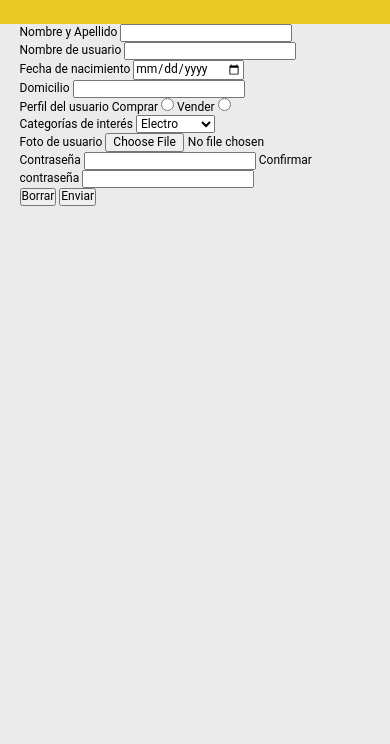
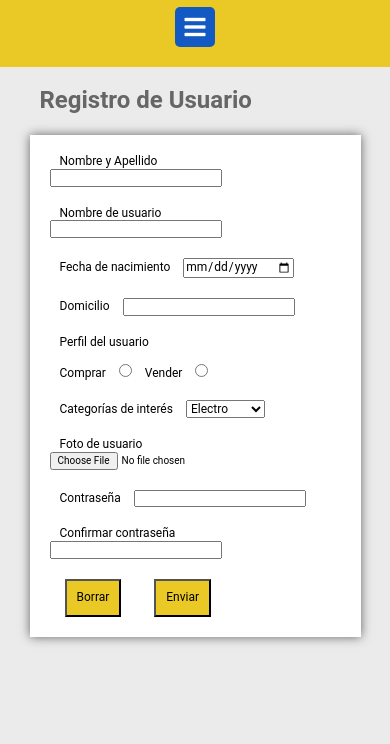
Before and after one commit to pamela-londero/heroku, a website: page views/register.html in a window 390 px wide. Shown: the part 100-844 px from the top of the page. Drawn offline with Linux system fonts and the light colour scheme; a web font is replaced by a local one.

Commit message:
finaliza cambios en formularios

```diff
--- a/public/css/styles.css
+++ b/public/css/styles.css
@@ -244,11 +244,14 @@ h5 {
     }
 }
 
+/*formulario login*/
 .formulario {
-    margin: 20px;
     background-color: white;
     padding: 20px;
-    width: 90%;
+    width: 60%;
+    margin: auto;
+    margin-top: 20px;
+    box-shadow: 0px 0px 10px rgb(100 100 100);
 }
 
 .nombre {
@@ -259,39 +262,47 @@ h5 {
     padding: 10px;
 }
 
+label {
+    padding: 10px;
+}
+
+.pass label {
+    padding: 30px;
+}
+
 .login-button:hover {
     background-color: #0022AA;
 }
 
 .login-button {
-    background-color: rgb(60, 185, 60);
+    background-color: #EAC926;
+    padding: 5px;
+    margin: 15px 50px;
 }
 
-.create-form {
-    padding: 20px 15px;
-    width: 90%;
+/*formulario register*/
+.form-registro {
+    padding: 10px;
+    margin: 10px;
+    display: block;
+    box-shadow: 0px 0px 10px rgb(100 100 100);
+    background-color: white;
 }
 
-.control-formulario {
-    margin-bottom: 15px;
+.niveles {
+    padding: 10px;
 }
 
-.control-formulario label {
-    margin-bottom: 5px;
-    font-style: italic;
-    display: block;
+.niveles button {
+    padding: 10px;
+    background-color: #eac926;
+    margin: 0px 15px;
 }
 
-.control {
-    width: 100%;
-    padding: 8px;
+.niveles button:hover {
+    background-color: #0022AA;
 }
 
-.boton-formulario {
-    background-color: #39b54a;
-    border: none;
-    font-size: 20px;
-    color: white;
-    padding: 5px 10px;
-    border-radius: 5px;
+#avatar {
+    font-size: 10px;
 }
--- a/views/register.html
+++ b/views/register.html
@@ -2,26 +2,30 @@
 <html lang="en">
 <head>
     <meta charset="UTF-8">
-    <meta http-equiv="X-UA-Compatible" content="IE=edge">
-    <meta name="viewport" content="width=, initial-scale=1.0">
-    <title>Registro de Usuario</title>
+    <meta name="viewport" content="width=device-width, initial-scale=1.0">
+    <title>Mercado Liebre</title>
     <link href="https://fonts.googleapis.com/css2?family=Robotowgth@300;400;700&display=swap" rel="stylesheet">
     <link href="/css/styles.css" rel="stylesheet">
-    <link href="https://cdnjs.cloudflare.com/ajax/libs/font-awesome/5.15.3/css/all.min.css"
-rel="stylesheet" />
+    <link href="https://cdnjs.cloudflare.com/ajax/libs/font-awesome/5.15.3/css/all.min.css" rel="stylesheet" />
     <link rel="stylesheet" href="/css/normalize.css">
 </head>
 <body>
     <header>
+        <div class="flex-header">
+            <div class="logo-search">
                 <img class="logo" src="/images/logo-mercado-liebre.svg" alt="logo">
-        <div>
+                <div class="buscador">
                     <form action="" method="POST">
                         <input type="text" placeholder="Buscar productos, marcas" name="box">
                         <a href="/login"><i class="fas fa-search lupa"></i></a>
                     </form>
+                </div>
+            </div>
+            <div>
                 <p class="hand"><i class="fas fa-hand-holding-usd"></i>
                 Comprá en cuotas y sin tarjeta de crédito
                 </p>
+            </div>
         </div>
         <nav>
             <ul>
@@ -36,33 +40,37 @@ rel="stylesheet" />
                 <li><a href="#">Mis compras<i class="fas fa-shopping-basket"></i></a></li>
             </ul>
         </nav>
+        <div class="burger-menu">
+            <i class="fas fa-bars fa-2x"></i>
+        </div>
     </header>
     <main>
-    <form action="/register" method="POST">
-        <div>
+        <h2>Registro de Usuario</h2>
+    <form action="/register" method="POST" class="form-registro">
+        <div class="niveles">
             <label for="nombre">Nombre y Apellido</label>
             <input type="text" id="nombre" name="nombre" required maxlength="15">
         </div>
-        <div>
+        <div class="niveles">
             <label for="usurario">Nombre de usuario</label>
             <input type="text" id="usurario" name="usurario" minlength="5" required>
         </div>
-        <div>
+        <div class="niveles">
             <label for="date">Fecha de nacimiento</label>
             <input type="date" id="date" name="date" required>
         </div>
-        <div>
+        <div class="niveles">
             <label for="domicilio">Domicilio</label>
             <input type="text" id="domicilio" name="domicilio">
         </div>
-        <div>
-            <label for="perfil">Perfil del usuario</label>
+        <div class="niveles">
+            <label for="perfil">Perfil del usuario</label><br><br>
             <label for="comprar">Comprar</label>
             <input type="radio" id="comprar" name="perfil" value="comprar">
             <label for="vender">Vender</label>
             <input type="radio" name="perfil" value="vender">
         </div>
-        <div>
+        <div class="niveles">
         <label>Categorías de interés</label>
             <select name="categorias">
                 <option value="electro">Electro</option>
@@ -72,17 +80,19 @@ rel="stylesheet" />
                 <option value="vidaSana">Vida Sana</option>
             </select>
         </div>
-        <div>
+        <div class="niveles">
             <label for="foto">Foto de usuario</label>
             <input type="file" id="avatar" accept=".jpg, .png">
         </div>
-        <div>
+        <div class="niveles">
             <label for="password">Contraseña</label>
             <input type="password" name="clave" minlength="5" required>
+        </div>
+        <div class="niveles">
             <label for="password">Confirmar contraseña</label>
             <input type="password" name="confirmar" minlength="5" required>
         </div>
-        <div>
+        <div class="niveles">
             <button type="reset">Borrar</button>
             <button type="submit"><a href="home.html">Enviar</a></button>
         </div>
```
Also changed, not shown: views/login.html (+3 -0 lines). Lines whose indentation alone changed are shown as unchanged.
